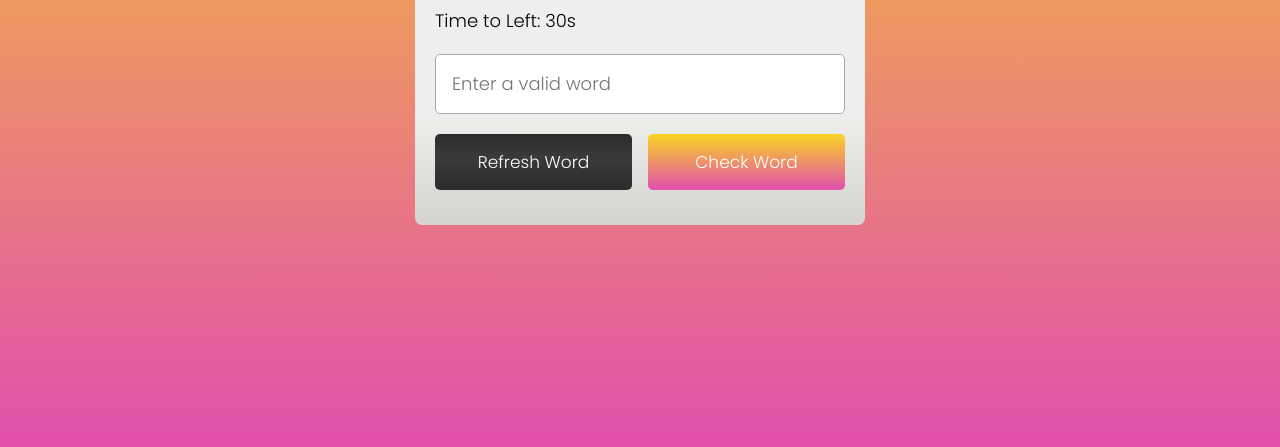
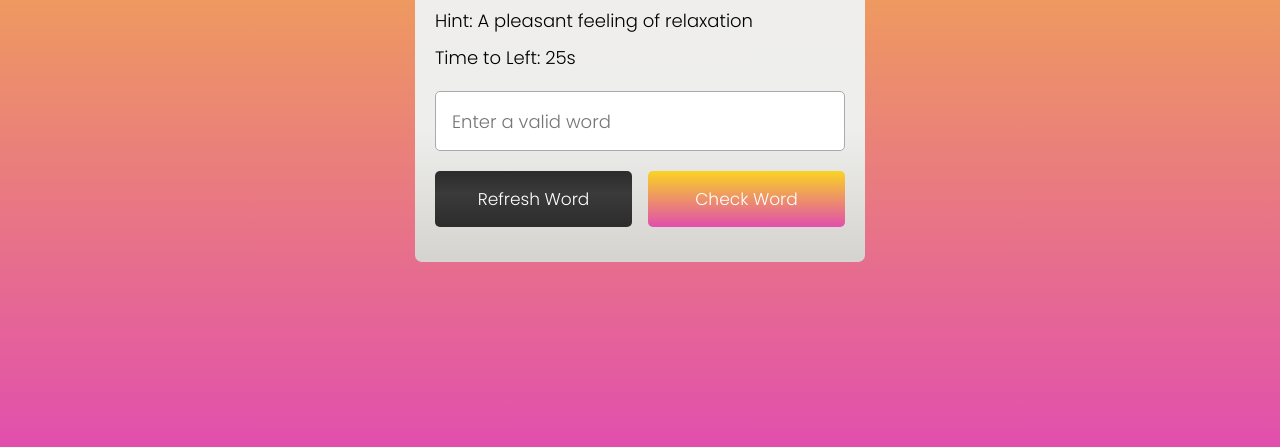
Before and after one commit to nazlicansahin/word-scramble-game, a plain HTML site: page index.html in a window 1280 px wide. Shown: the part 353-800 px from the top of the page. Drawn offline with Linux system fonts and the light colour scheme.

Commit message:
set the timer
I have some problems in here. While read words.js

```diff
--- a/index.html
+++ b/index.html
@@ -5,8 +5,8 @@
     <meta charset="UTF-8" />
     <meta http-equiv="X-UA-Compatible" content="IE=edge" />
     <meta name="viewport" content="width=device-width, initial-scale=1.0" />
-    <script src="js/script.js" defer></script>
-    <script src="js/words.js" defer></script>
+    <script src="script.js" defer></script>
+    <!-- <script src="words.js" defer></script> -->
 
     <! -- defer ne -->
     <title>Word Scarmble Game</title>
--- a/js/script.js
+++ /dev/null
@@ -1,29 +0,0 @@
-const wordText = document.querySelector(".word"),
-  hintText = document.querySelector(".hint span"),
-  refreshBtn = document.querySelector(".refresh-word"),
-  checkBtn = document.querySelector(".check-word"),
-  inputField = document.querySelector(".input");
-let correctWord;
-
-const initGame = () => {
-  let randomObj = words[Math.floor(Math.random() * words.length)]; //getting random objects from words
-  let wordArray = randomObj.word.split(""); //splitting each letter of random wprds
-  for (let i = wordArray.length - 1; i > 0; i--) {
-    let j = Math.floor(Math.random() * (i + 1)); //getting random number
-    //shufling and swiping wordArray letters randomly
-    [wordArray[i], wordArray[j]] = [wordArray[j], wordArray[i]];
-  }
-  correctWord = randomObj.word.toLocaleLowerCase(); //passing random word to correct word
-  wordText.innerText = wordArray.join(""); //passing shuffled word as word text
-  hintText.innerText = randomObj.hint; // passing random object
-  console.log(randomObj);
-};
-initGame();
-refreshBtn.addEventListener("click", initGame);
-checkBtn.addEventListener("click", checkWord);
-const checkWord = () => {
-  let userWord = inputField.ariaValueMax.toLocaleLowerCase; //getting user value
-  if (userWord !== correctWord)
-    return alert(`Oops! ${userWord} is not a coreect word.`);
-  alert(` ${userWord} is correct!!`);
-};
--- /dev/null
+++ b/script.js
@@ -0,0 +1,140 @@
+const wordText = document.querySelector(".word"),
+  hintText = document.querySelector(".hint span"),
+  refreshBtn = document.querySelector(".refresh-word"),
+  checkBtn = document.querySelector(".check-word"),
+  timeText = document.querySelector(".time b"),
+  inputField = document.querySelector("input");
+let correctWord, timer;
+words = [
+  {
+    word: "addition",
+    hint: "The process of adding numbers",
+  },
+  {
+    word: "meeting",
+    hint: "Event in which people come together",
+  },
+  {
+    word: "number",
+    hint: "Math symbol used for counting",
+  },
+  {
+    word: "exchange",
+    hint: "The act of trading",
+  },
+  {
+    word: "canvas",
+    hint: "Piece of fabric for oil painting",
+  },
+  {
+    word: "garden",
+    hint: "Space for planting flower and plant",
+  },
+  {
+    word: "position",
+    hint: "Location of someone or something",
+  },
+  {
+    word: "feather",
+    hint: "Hair like outer covering of bird",
+  },
+  {
+    word: "comfort",
+    hint: "A pleasant feeling of relaxation",
+  },
+  {
+    word: "tongue",
+    hint: "The muscular organ of mouth",
+  },
+  {
+    word: "expansion",
+    hint: "The process of increase or grow",
+  },
+  {
+    word: "country",
+    hint: "A politically identified region",
+  },
+  {
+    word: "group",
+    hint: "A number of objects or persons",
+  },
+  {
+    word: "taste",
+    hint: "Ability of tongue to detect flavour",
+  },
+  {
+    word: "store",
+    hint: "Large shop where goods are traded",
+  },
+  {
+    word: "field",
+    hint: "Area of land for farming activities",
+  },
+  {
+    word: "friend",
+    hint: "Person other than a family member",
+  },
+  {
+    word: "pocket",
+    hint: "A bag for carrying small items",
+  },
+  {
+    word: "needle",
+    hint: "A thin and sharp metal pin",
+  },
+  {
+    word: "expert",
+    hint: "Person with extensive knowledge",
+  },
+  {
+    word: "statement",
+    hint: "A declaration of something",
+  },
+  {
+    word: "second",
+    hint: "One-sixtieth of a minute",
+  },
+  {
+    word: "library",
+    hint: "Place containing collection of books",
+  },
+];
+const initTimer = (maxTime) => {
+  clearInterval(timer);
+  timer = setInterval(() => {
+    if (maxTime > 0) {
+      maxTime--;
+      return (timeText.innerText = maxTime);
+    }
+    alert(`Time off! ${correctWord.toUpperCase()} was the correct word`);
+    initGame();
+  }, 1000);
+};
+const initGame = () => {
+  initTimer(30); // callling initTimer function with passing 30 as maxTime value
+  let randomObj = words[Math.floor(Math.random() * words.length)]; //getting random objects from words
+  let wordArray = randomObj.word.split(""); //splitting each letter of random wprds
+  for (let i = wordArray.length - 1; i > 0; i--) {
+    let j = Math.floor(Math.random() * (i + 1)); //getting random number
+    //shufling and swiping wordArray letters randomly
+    [wordArray[i], wordArray[j]] = [wordArray[j], wordArray[i]];
+  }
+  correctWord = randomObj.word.toLocaleLowerCase(); //passing random word to correct word
+  wordText.innerText = wordArray.join(""); //passing shuffled word as word text
+  hintText.innerText = randomObj.hint; // passing random object
+  inputField.setAttribute("maxlength", correctWord.length); //araştır //setting input maxlength attr value to word length
+  inputField.value = "";
+  console.log(randomObj);
+};
+initGame();
+const checkWord = () => {
+  let userWord = inputField.value.toLowerCase();
+  //getting user value
+  if (!userWord) return alert("Please enter a word for check");
+  if (userWord !== correctWord)
+    return alert(`Oops! ${userWord} is not a coreect word.`);
+  alert(` ${userWord.toUpperCase()} is correct!!`);
+  initGame();
+};
+refreshBtn.addEventListener("click", initGame);
+checkBtn.addEventListener("click", checkWord);
--- a/js/words.js
+++ b/words.js
@@ -1,4 +1,4 @@
-const words = [
+let words = [
   {
     word: "addition",
     hint: "The process of adding numbers",
```
